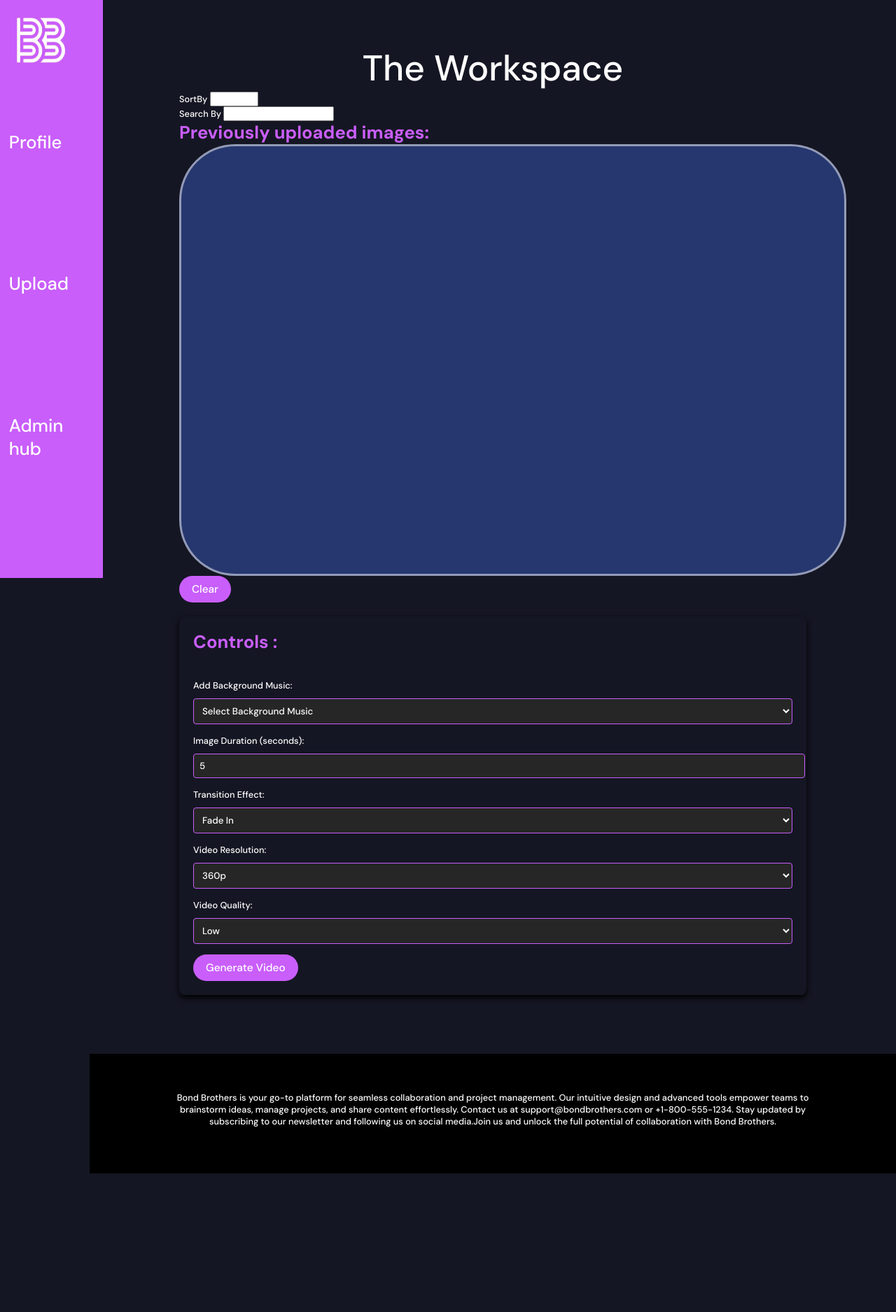
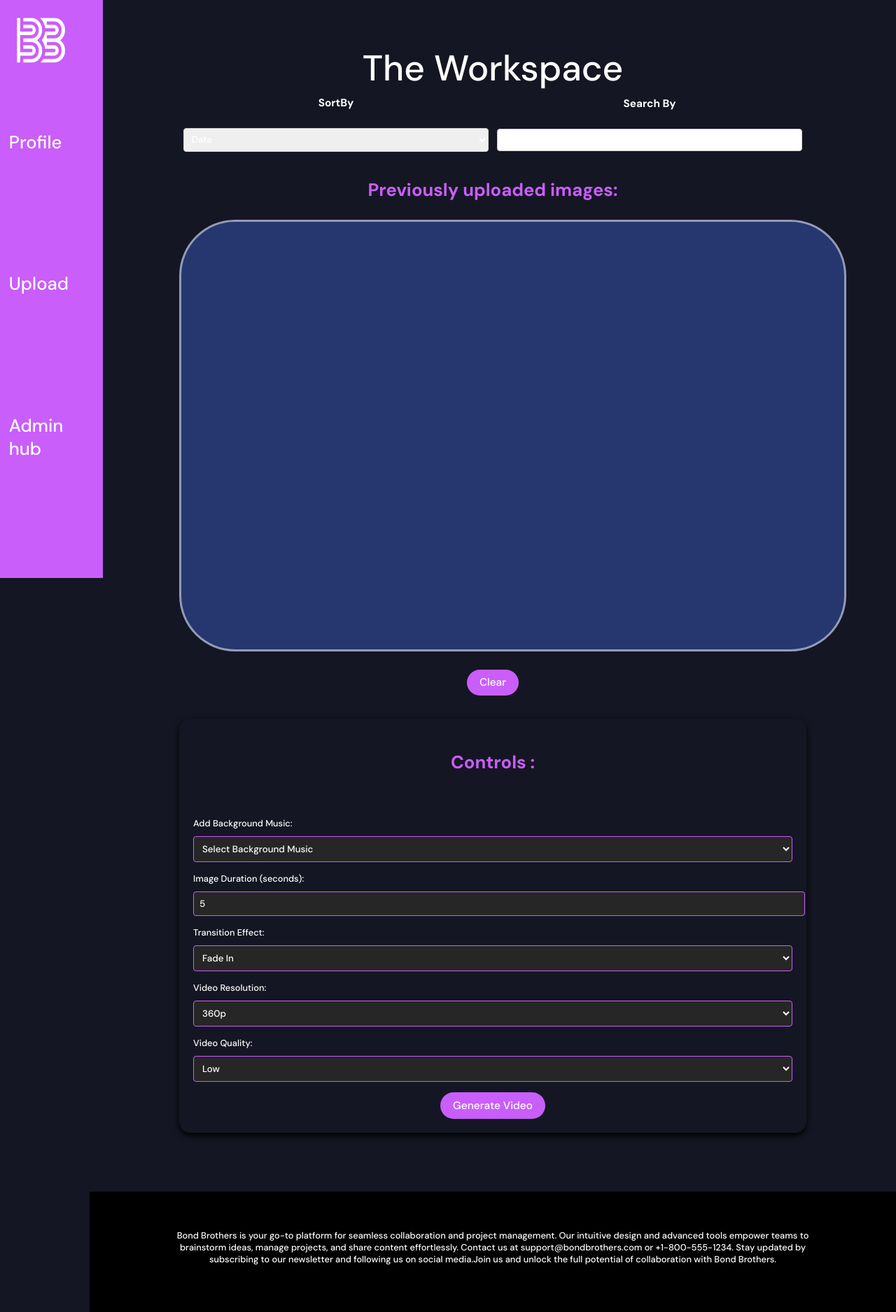
Before and after one commit to BruceTheBear5/BB_VideoCreator, a Flask app: page /workspace in a window 1280 px wide. Shown: the whole page at 70% size. Before the commit the page ends 1677 px from the top, so only its background shows below. Run offline with Flask 3, Linux system fonts and the light colour scheme; the visitor is signed in with stand-in values (Sample User, id 1); data that the repository does not hold is empty; some libraries are stand-ins or nearby versions.

Commit message:
improved workspace

```diff
--- a/static/Styles/workspace.css
+++ b/static/Styles/workspace.css
@@ -11,6 +11,13 @@ body{
 .MainBody{
     padding-left: 20%;
     padding-right: 10%;
+}
+
+h1{
+    padding: auto;
+    text-align: center;
+    padding-bottom: 2rem;
+    padding-top: 2rem;
 }
 
 #imageContainer {
@@ -63,17 +70,16 @@ body{
     text-shadow: 0 0 0.5rem rgba(0, 0, 0, 1);
     z-index: 9;
 }
-
-.image-item img{
+.image-item img {
     width: 100%;
     z-index: 1;
-    transition: transform 0.3s ease;
+    transition: transform 0.3s ease, filter 0.3s ease;
     box-shadow: 0 0 0.5rem rgba(0, 0, 0, 0.5);
     filter: brightness(80%);
 }
 
-.image-item img:hover{
-    transform: scale(1.05);
+.image-item img:hover {
+    transform: scale(1.05) rotate(3deg);
     filter: brightness(100%);
 }
 
@@ -81,10 +87,15 @@ body{
     background-color: var(--bg);
     color: var(--font);
     padding: 20px;
-    border-radius: 8px;
+    border-radius: 16px;
     box-shadow: 0px 4px 8px var(--shadow);
+    transition: box-shadow 0.3s ease;
     margin: 20px auto;
     max-width: 100%;
+}
+
+#controlContainer:hover {
+    box-shadow: 0px 6px 12px var(--shadow);
 }
 
 #controlContainer h1 {
@@ -117,6 +128,8 @@ button {
     cursor: pointer;
     border-radius: 3vh;
     transition: background-color 0.3s ease;
+    display: block;
+    margin: 0 auto;
 }
 
 button:hover {
@@ -147,7 +160,6 @@ button:hover {
 #controlContainer input[type="file"]::-webkit-file-upload-button:hover {
     background-color: var(--accent-hover);
 }
-
 
 #videoContainer {
     position: relative;
@@ -190,6 +202,7 @@ button:hover {
 .control-button.icon {
     font-size: 20px;
 }
+
 input[type="range"] {
     width: 100%;
     background: var(--bg);
@@ -225,3 +238,96 @@ input[type="range"]::-ms-track {
 input[type="range"]::-webkit-slider-thumb:hover {
     background: var(--accent-hover);
 }
+
+.imageClear {
+    padding: 1rem;
+    margin: 1rem;
+  }
+
+  #controls {
+    display: flex;
+    justify-content: space-between;
+    align-items: center;
+    width: 100%;
+  }
+
+  #controls > div {
+    flex: 1;
+    display: flex;
+    flex-direction: column;
+    align-items: center;
+    margin: 0 0.5rem;
+  }
+
+  #controls label {
+    font-size: 1.2rem;
+    font-weight: bold;
+    margin-bottom: 0.5rem;
+    text-transform: capitalize;
+    color: var(--font-light);
+    background-color: var(--bg);
+    padding: 0.5rem;
+    border-radius: 4px;
+  }
+
+  #controls select,
+  #controls input[type="text"] {
+    padding: 0.5rem;
+    border-radius: 4px;
+    border: 1px solid #ccc;
+    width: 100%;
+    box-sizing: border-box;
+  }
+
+
+  #sort,
+#search {
+  display: flex;
+  flex-direction: column;
+  align-items: center;
+  margin-bottom: 1rem;
+}
+
+#sort label,
+#search label {
+  margin-bottom: 0.5rem;
+}
+
+#sort select,
+#search input[type="text"] {
+  padding: 0.5rem;
+  border-radius: 4px;
+  border: 1px solid #ccc;
+  width: 100%;
+  box-sizing: border-box;
+  padding: 1rem;
+  margin: 1rem;
+}
+
+#controls {
+    display: flex;
+    justify-content: space-between;
+    align-items: center;
+    width: 100%;
+  }
+
+  #controls > div {
+    flex: 1;
+    display: flex;
+    flex-direction: column;
+    align-items: center;
+    margin: 0 0.5rem;
+  }
+
+  #controls label {
+    margin-bottom: 0.5rem;
+  }
+
+  #controls select,
+  #controls input[type="text"] {
+    padding: 0.5rem;
+    border-radius: 4px;
+    border: 1px solid #ccc;
+    width: 100%;
+    box-sizing: border-box;
+  }
--- a/templates/workspace.html
+++ b/templates/workspace.html
@@ -30,6 +30,7 @@
 <div class="MainBody">
     <div class="Heading">The Workspace</div>
 
+    <div id="controls">
         <div id="sort">
           <label for="sortBy">SortBy</label>
           <select id="sortBy">
@@ -40,8 +41,9 @@
         </div>
 
         <div id="search">
-        <label for="searchBy">Search By</label>
+          <label for="searchInput">Search By</label>
           <input type="text" id="searchInput">
+        </div>
     </div>
 
     <h1 style="width:100%">Previously uploaded images:</h1>
@@ -49,7 +51,9 @@
     <div id="imageContainer">
 
     </div>
+    <div class="imageClear">
     <button id="imageClear">Clear</button>
+    </div>
 
     <div id="controlContainer">
         <h1 style="width:100%">Controls :</h1>
```
Also changed, not shown: Selected/luffy.png (added). Lines whose indentation alone changed are shown as unchanged.
